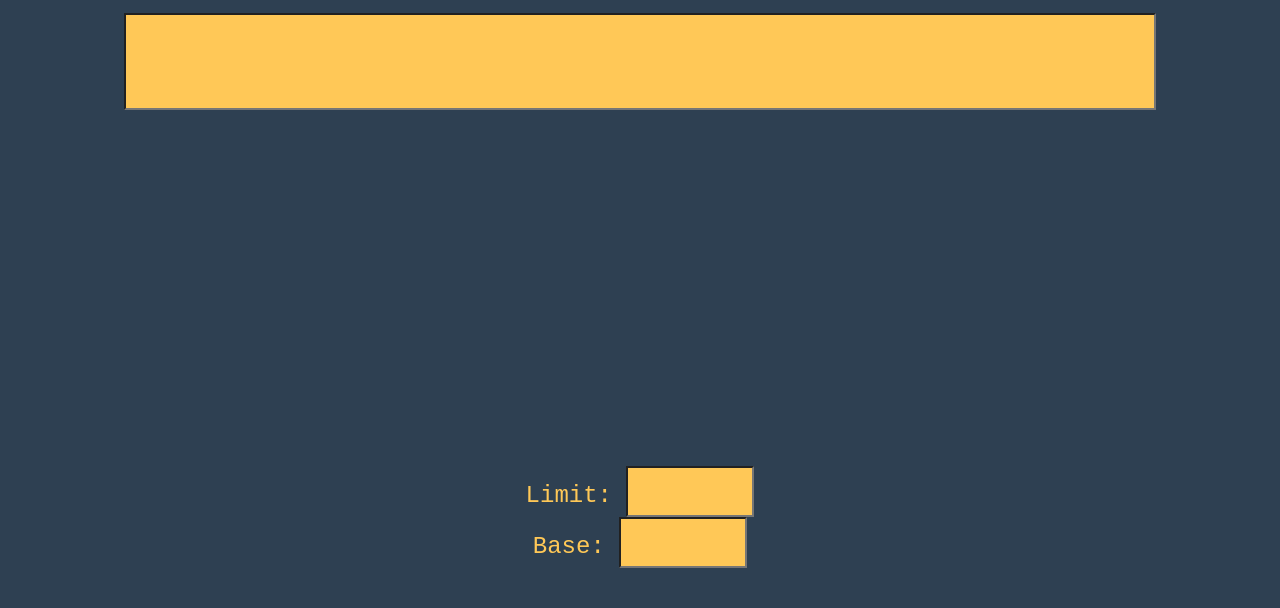
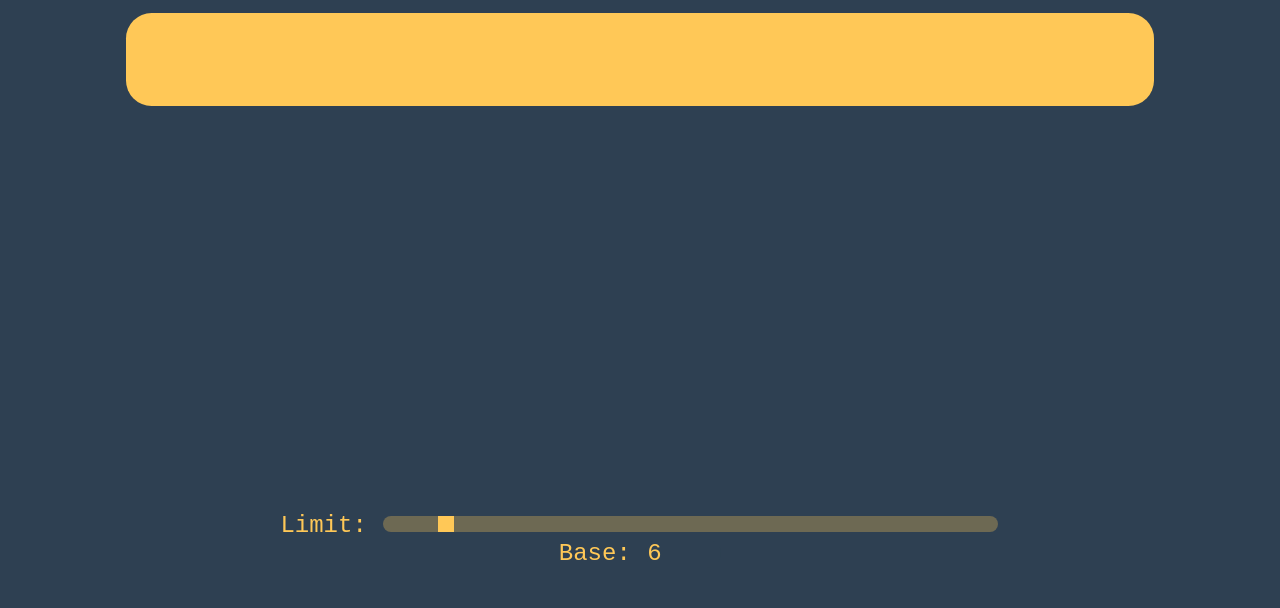
Before and after one commit to Squalm/BaseN, a plain HTML site: page public/index.html in a window 1280 px wide. Shown: the part 192-800 px from the top of the page. Drawn offline with Linux system fonts and the light colour scheme.

Commit message:
design polish

```diff
--- a/public/index.html
+++ b/public/index.html
@@ -19,12 +19,12 @@
 
         <br>
 
-        <div id="options">
+        <div id="div_options">
             <span>Limit:</span>
-            <input type="number" id="limit" class="options" onchange="newq(true)" min="1">
+            <input type="range" id="limit" class="options" onchange="newq(false)" min="1" max="100" value="10">
             <br>
             <span>Base:</span>
-            <input type="number" id="base" class="options" onchange="newq(true)" min="2" max="32">
+            <input type="number" id="base" class="options" onchange="newq(false)" min="2" max="32" value="6">
         </div>
 
         <script src="script.js"></script>
--- a/public/style.css
+++ b/public/style.css
@@ -14,6 +14,9 @@ input {
     font-family: 'Courier New', Courier, monospace;
     background-color: rgb(255, 200, 87);
     color: rgb(46, 64, 82);
+    outline: none;
+    border: none;
+    border-radius: 2vw;
 }
 
 #question {
@@ -28,16 +31,38 @@ input {
 }
 
 .options {
-    font-size: 5vh;
-    width: 15vh;
+    font-size: 3vh;
+    background-color: #2e4052;
+    color: #ffc857;
+    text-align: left;
 }
 
-#options {
+#div_options {
     position: absolute;
     bottom: 5vh;
-    left: 0;
-    right: 0;
+    left: 10vw;
+    right: 10vw;
+}
 
+#limit {
+    color: #ffc857;
+    width: 60%;
+    -webkit-appearance: none;
+    outline: none;
+    background: rgba(255, 200, 87, 0.3);
+}
+
+#limit::-webkit-slider-thumb {
+    -webkit-appearance: none;
+    appearance: none;
+    width: 2vh;
+    height: 2vh;
+    background: #ffc857;
+    color: #ffc857;
+}
+
+#base {
+    width: 9vh;
 }
 
 #history, #words {
```
